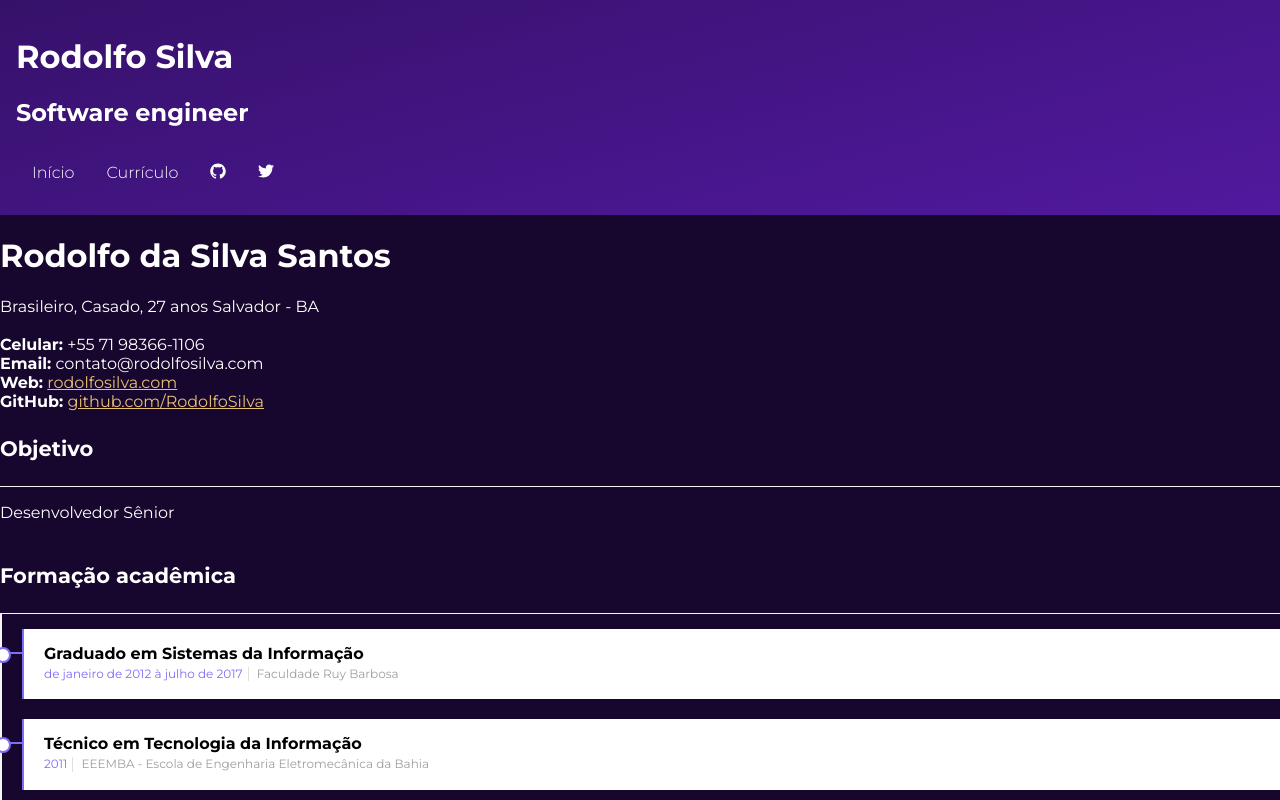
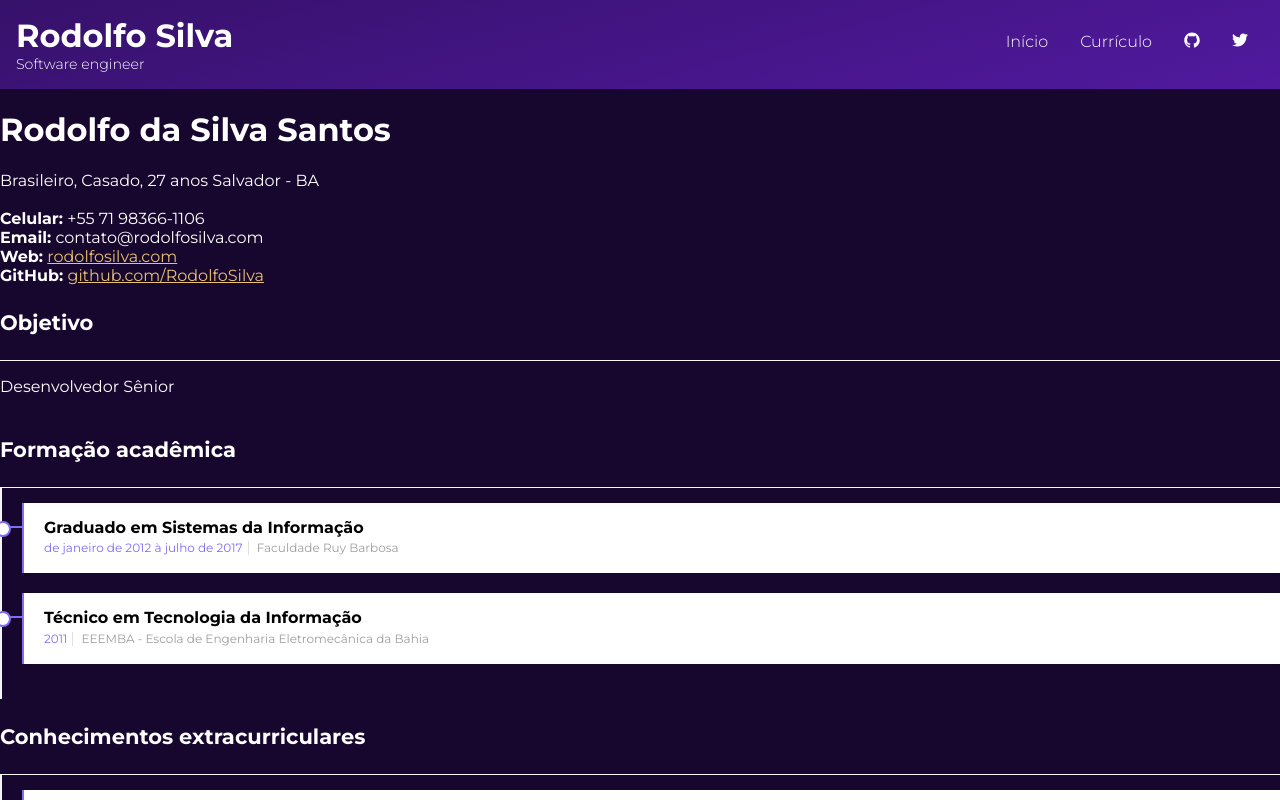
Before and after one commit to RodolfoSilva/rodolfosilva.github.io, a Next.js app: page /curriculo in a window 1280 px wide. Shown: the top 800 px of the page. Built offline with nearby package versions, Linux system fonts and the light colour scheme.

Commit message:
feat: fix menu

```diff
--- a/src/components/Layout.tsx
+++ b/src/components/Layout.tsx
@@ -2,23 +2,53 @@ import Link from 'next/link';
 import { useRouter } from 'next/router';
 import React, { ReactNode } from 'react';
 import styled from 'styled-components';
+import MainHero from './MainHero';
 import Menu from './Menu';
 
-const Container = styled.header`
+const Header = styled.header`
   background: linear-gradient(165deg, #36116a, #51199f);
   font-weight: 500;
   position: relative;
   color: #fff;
   padding: 16px;
 
+  @media print {
+    display: none;
+  }
+
+  @media (min-width: 992px) {
+    display: grid;
+    grid-template-areas:
+      'logo menu'
+      'hero hero';
+    grid-template-columns: 1fr auto;
+    grid-template-rows: 1fr auto;
+  }
+`;
+
+const MenuContainer = styled.div`
+  grid-area: menu;
+`;
+
+const Logo = styled.div`
+  grid-area: logo;
+
   a {
     color: #fff;
-    box-shadow: none;
     text-decoration: none;
   }
 
-  @media print {
-    display: none;
+  h1 {
+    margin: 0;
+    padding: 0;
+    font-size: 2rem;
+    font-weight: 700;
+  }
+  h2 {
+    margin: 0;
+    padding: 0;
+    font-weight: 300;
+    font-size: 0.885rem;
   }
 `;
 
@@ -28,54 +58,24 @@ interface LayoutProps {
 
 export default function Layout(props: LayoutProps) {
   const { children } = props;
-
-  const router = useRouter();
-
-  const isHomePage = router.pathname === '/';
-
   const currentYear = new Date().getFullYear();
-
-  const author = 'Rodolfo Silva';
-  const title = 'Rodolfo Silva';
-
-  const twitter = 'ro_dolfosilva';
-  const github = 'rodolfosilva';
 
   return (
     <>
-      <Container role="banner">
+      <Header role="banner">
+        <Logo>
           <Link href="/">
             <a rel="home">
-            <h1>{title}</h1>
+              <h1>Rodolfo Silva</h1>
               <h2>Software engineer</h2>
             </a>
           </Link>
+        </Logo>
 
+        <MenuContainer>
           <Menu />
-        {isHomePage ? (
-          <div>
-            <img
-              src={`https://github.com/${github}.png?size=200`}
-              aria-label="Foto de Rodolfo Silva"
-              alt={author}
-            />
-            <p>
-              <strong>{author}</strong> Engenheiro de software na
-              infleet.com.br.
-              {` `}
-              <a
-                href={`https://twitter.com/${twitter}`}
-                target="_blank"
-                rel="noreferrer noopener"
-                aria-label="Siga-me no Twitter"
-                title="Twitter"
-              >
-                Siga-me no Twitter
-              </a>
-            </p>
-          </div>
-        ) : null}
-      </Container>
+        </MenuContainer>
+      </Header>
 
       <main role="main">{children}</main>
 
--- a/src/components/Menu.tsx
+++ b/src/components/Menu.tsx
@@ -118,6 +118,7 @@ interface NavigationProps {
 }
 
 const Navigation = styled.nav<NavigationProps>`
+  grid-area: nav;
   ${({ isOpen }) => css`
     opacity: ${isOpen ? 1 : 0};
     visibility: ${isOpen ? 'visible' : 'hidden'};
@@ -145,6 +146,7 @@ const Navigation = styled.nav<NavigationProps>`
       font-size: 2rem;
       color: #fff;
       font-weight: 300;
+      text-decoration: none;
       &:hover,
       &:focus,
       &:active {
```
Also changed, not shown: .babelrc. Lines whose indentation alone changed are shown as unchanged.
